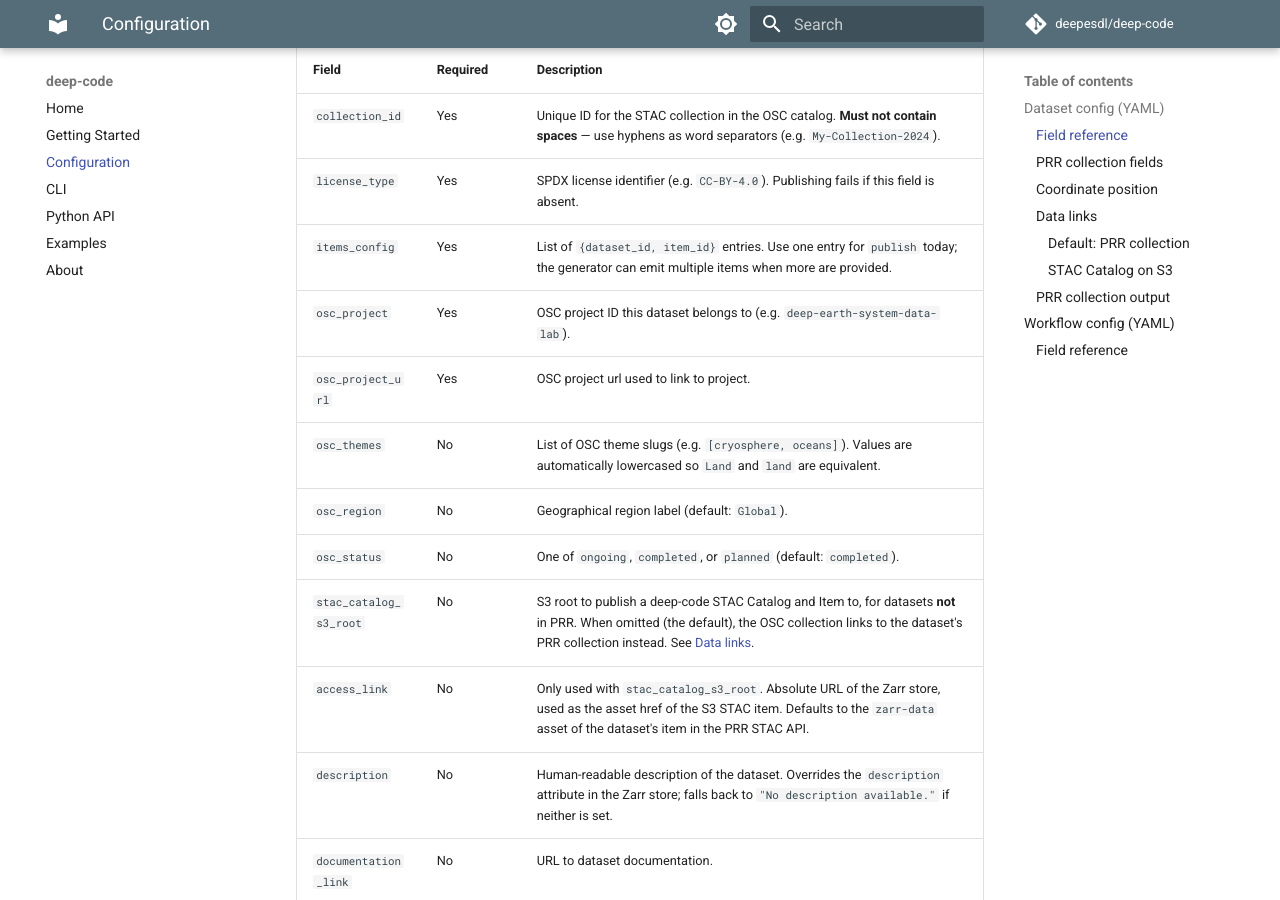
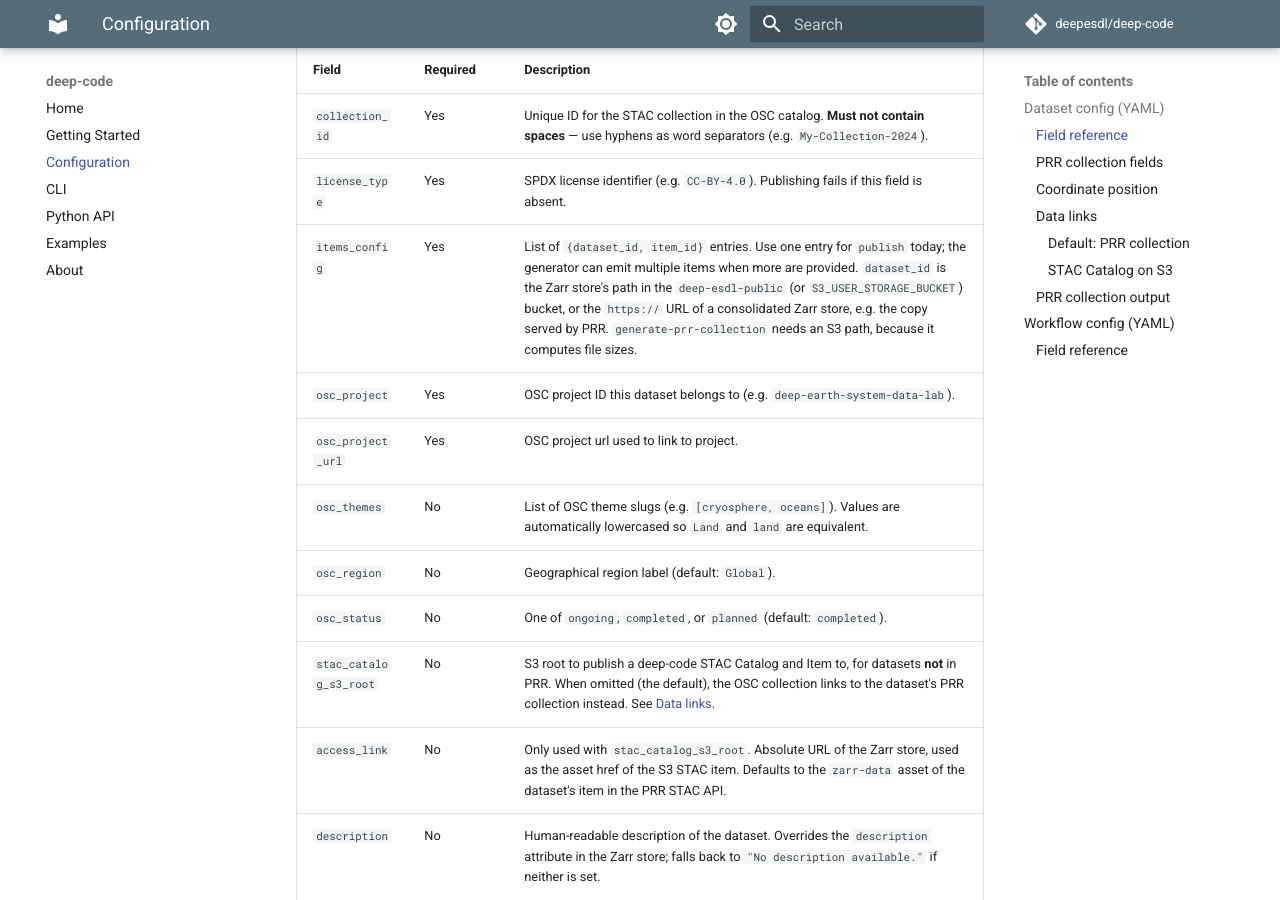
Before and after one commit to deepesdl/deep-code, an MkDocs documentation site: the page built from docs/configuration.md, in a window 1280 px wide and 900 px high, scrolled down 1186 px. Built offline with MkDocs 1.6.1 and Material for MkDocs 9.7.7, drawn with Linux system fonts in a browser that asks for light colours; comment, search, counter and statistics services are not loaded.

Commit message:
updated docs

```diff
--- a/docs/configuration.md
+++ b/docs/configuration.md
@@ -56,7 +56,7 @@ prr_output_dir: ./prr/your-collection
 |------------------------|----------|--------------------------------------------------------------------------------------------------------------------------------------------------------------|
 | `collection_id`        | Yes      | Unique ID for the STAC collection in the OSC catalog. **Must not contain spaces** — use hyphens as word separators (e.g. `My-Collection-2024`).              |
 | `license_type`         | Yes      | SPDX license identifier (e.g. `CC-BY-4.0`). Publishing fails if this field is absent.                                                                        |
-| `items_config`         | Yes      | List of `{dataset_id, item_id}` entries. Use one entry for `publish` today; the generator can emit multiple items when more are provided.                    |
+| `items_config`         | Yes      | List of `{dataset_id, item_id}` entries. Use one entry for `publish` today; the generator can emit multiple items when more are provided. `dataset_id` is the Zarr store's path in the `deep-esdl-public` (or `S3_USER_STORAGE_BUCKET`) bucket, or the `https://` URL of a consolidated Zarr store, e.g. the copy served by PRR. `generate-prr-collection` needs an S3 path, because it computes file sizes. |
 | `osc_project`          | Yes      | OSC project ID this dataset belongs to (e.g. `deep-earth-system-data-lab`).                                                                                  |
 | `osc_project_url`      | Yes      | OSC project url used to link to project.                                                                                                                     |
 | `osc_themes`           | No       | List of OSC theme slugs (e.g. `[cryosphere, oceans]`). Values are automatically lowercased so `Land` and `land` are equivalent.                              |
```
